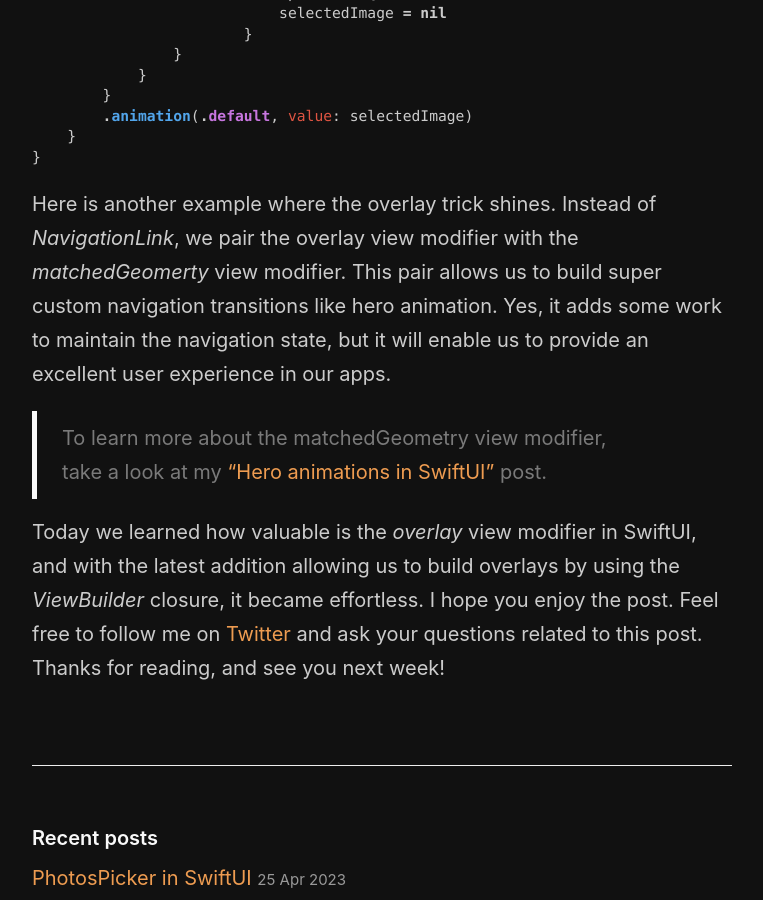
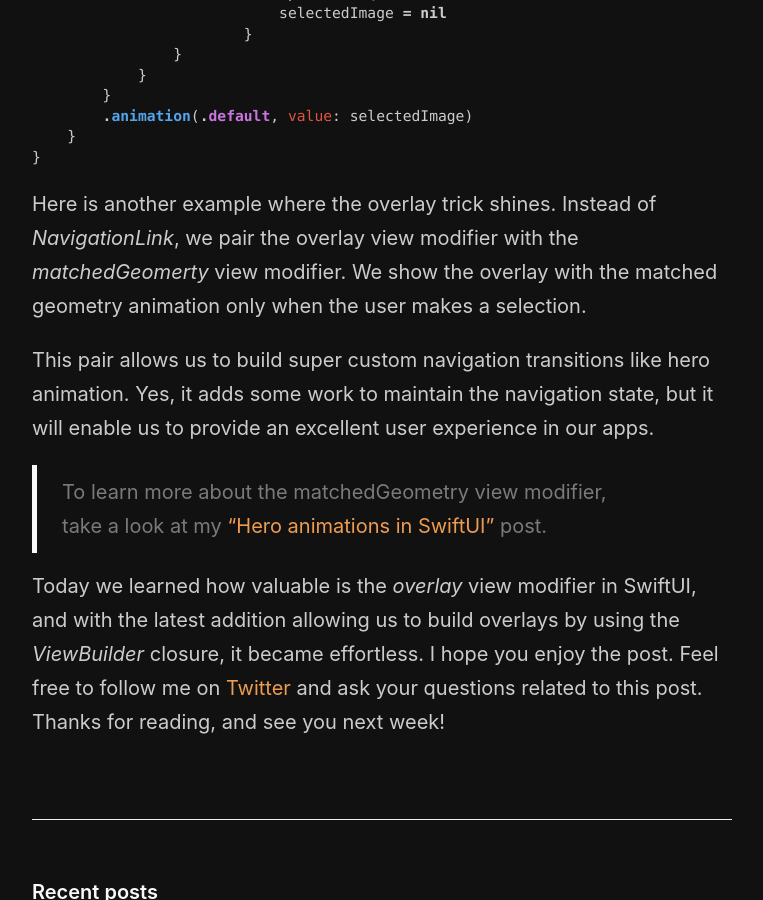
Before and after one commit to mecid/mecid.github.io, a Jekyll site: the page built from _posts/2023-05-03-the-power-of-overlays-in-swiftui.md, in a window 1280 px wide and 900 px high, scrolled down 3090 px. Shown: the whole window, without its empty margins (258-1021 px from the left). Built offline with Jekyll 4.4.1, drawn with Linux system fonts in a browser that asks for light colours.

Commit message:
another improvement in the overlays post

````diff
--- a/_posts/2023-05-03-the-power-of-overlays-in-swiftui.md
+++ b/_posts/2023-05-03-the-power-of-overlays-in-swiftui.md
@@ -109,7 +109,9 @@ struct ContentView: View {
 }
 ```
 
-Here is another example where the overlay trick shines. Instead of *NavigationLink*, we pair the overlay view modifier with the *matchedGeomerty* view modifier. This pair allows us to build super custom navigation transitions like hero animation. Yes, it adds some work to maintain the navigation state, but it will enable us to provide an excellent user experience in our apps.
+Here is another example where the overlay trick shines. Instead of *NavigationLink*, we pair the overlay view modifier with the *matchedGeomerty* view modifier. We show the overlay with the matched geometry animation only when the user makes a selection.
+
+This pair allows us to build super custom navigation transitions like hero animation. Yes, it adds some work to maintain the navigation state, but it will enable us to provide an excellent user experience in our apps.
 
 > To learn more about the matchedGeometry view modifier, take a look at my ["Hero animations in SwiftUI"](/2020/12/17/hero-animations-in-swiftui/) post.
 
````
